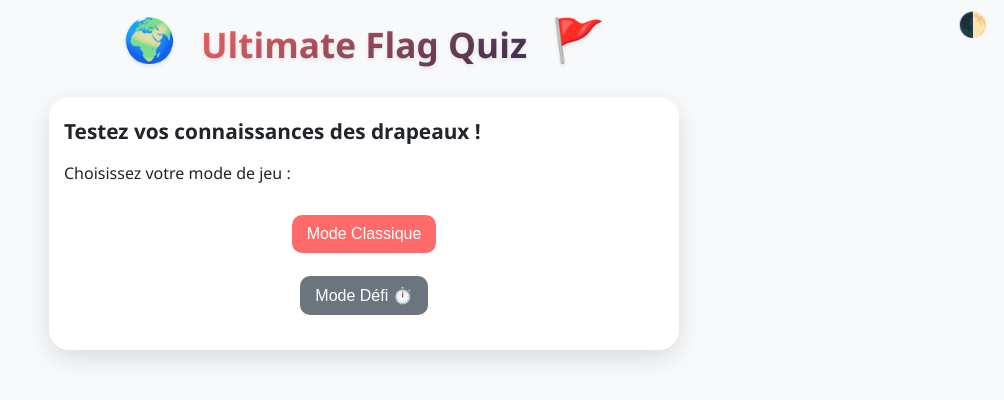
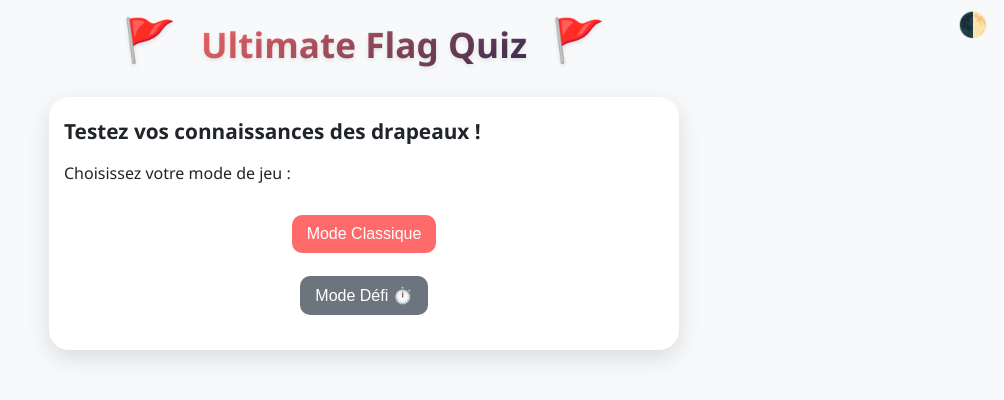
Before and after one commit to Diasdz/flagquiz, a plain HTML site: page index.html in a window 1280 px wide. Shown: the whole page, without its empty margins (276-1280 px from the left). Drawn offline with Linux system fonts and the light colour scheme.

Commit message:
Update index.html

```diff
--- a/index.html
+++ b/index.html
@@ -331,7 +331,7 @@
   <button class="dark-mode-toggle" onclick="toggleDarkMode()">🌓</button>
 
   <h1 class="quiz-title">
-    <span class="title-icon">🌍</span>
+    <span class="title-icon">🚩</span>
     <span class="title-text">Ultimate Flag Quiz</span>
     <span class="title-icon">🚩</span>
   </h1>
```
